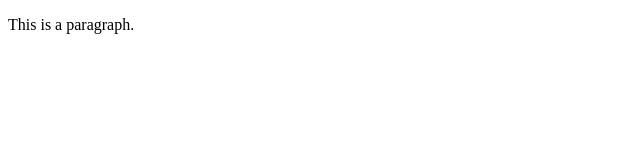
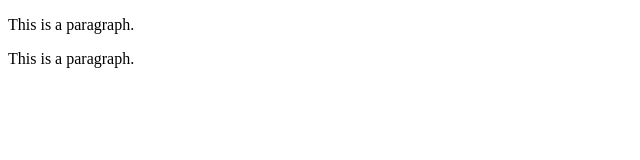
Before and after one commit to mohammadeq/git-example-project, a plain HTML site: page index.html in a window 1280 px wide. Shown: the whole page, without its empty margins (0-640 px from the left). Drawn offline with Linux system fonts and the light colour scheme.

Commit message:
add page2.html

```diff
--- a/index.html
+++ b/index.html
@@ -8,5 +8,6 @@
 </head>
 <body>
     <p>This is a paragraph. </p>
+    <p>This is a paragraph. </p>
 </body>
 </html>
```
Also changed, not shown: page2.html (added, +1 -0 lines).
